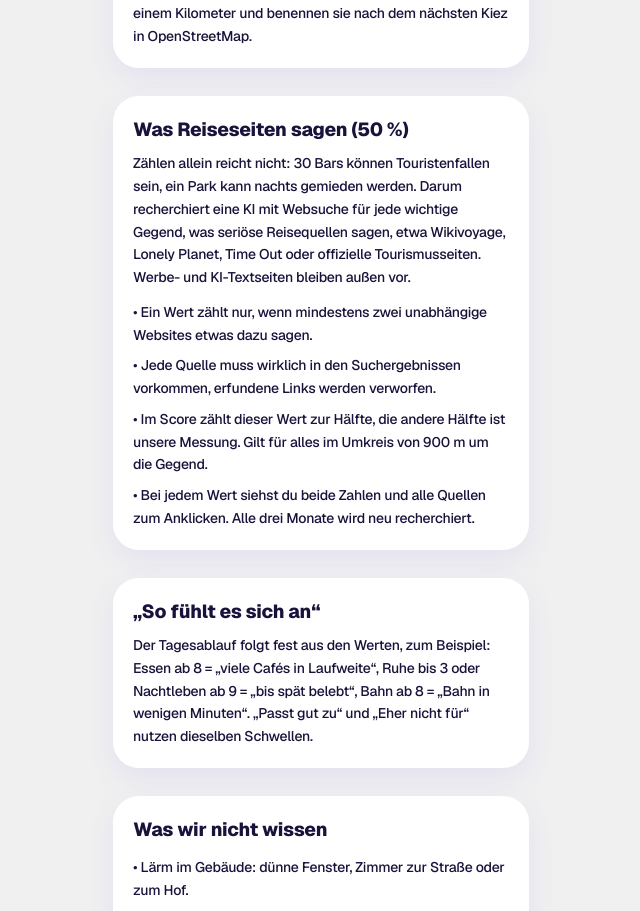
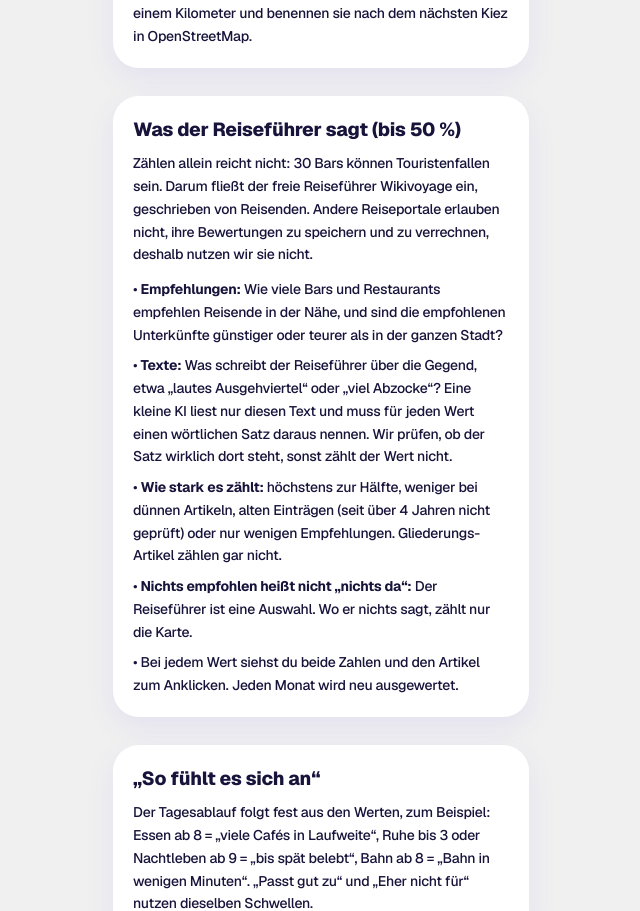
Before and after one commit to zockerhausen/staycheck-v2, a Next.js app: page /methode in a window 1280 px wide. Shown: the part 3527-4438 px from the top of the page, without its empty margins (319-959 px from the left). Built offline with nearby package versions, Linux system fonts and the light colour scheme; no server answers.

Commit message:
Texte: Reiseführer statt Reiseseiten, Methode-Abschnitt neu
Co-Authored-By: Claude Opus 5.5 <noreply@anthropic.com>
Claude-Session: https://claude.ai/code/session_01NHFJiDqfkhiYUvj1E1dwBL

```diff
--- a/src/app/methode/page.tsx
+++ b/src/app/methode/page.tsx
@@ -140,17 +140,17 @@ export default function MethodePage() {
       </section>
 
       <section className="card mt-7 p-5">
-        <h2 className="font-display text-[19px] font-extrabold">Was Reiseseiten sagen (50 %)</h2>
+        <h2 className="font-display text-[19px] font-extrabold">Was der Reiseführer sagt (bis 50 %)</h2>
         <p className="mt-2 text-sm leading-relaxed">
-          Zählen allein reicht nicht: 30 Bars können Touristenfallen sein, ein Park kann nachts gemieden werden. Darum recherchiert eine KI mit Websuche
-          für jede wichtige Gegend, was seriöse Reisequellen sagen, etwa Wikivoyage, Lonely Planet, Time Out oder offizielle Tourismusseiten. Werbe- und
-          KI-Textseiten bleiben außen vor.
+          Zählen allein reicht nicht: 30 Bars können Touristenfallen sein. Darum fließt der freie Reiseführer Wikivoyage ein, geschrieben von Reisenden.
+          Andere Reiseportale erlauben nicht, ihre Bewertungen zu speichern und zu verrechnen, deshalb nutzen wir sie nicht.
         </p>
         <ul className="mt-3 space-y-2 text-sm leading-relaxed">
-          <li>• Ein Wert zählt nur, wenn mindestens zwei unabhängige Websites etwas dazu sagen.</li>
-          <li>• Jede Quelle muss wirklich in den Suchergebnissen vorkommen, erfundene Links werden verworfen.</li>
-          <li>• Im Score zählt dieser Wert zur Hälfte, die andere Hälfte ist unsere Messung. Gilt für alles im Umkreis von 900 m um die Gegend.</li>
-          <li>• Bei jedem Wert siehst du beide Zahlen und alle Quellen zum Anklicken. Alle drei Monate wird neu recherchiert.</li>
+          <li>• <b>Empfehlungen:</b> Wie viele Bars und Restaurants empfehlen Reisende in der Nähe, und sind die empfohlenen Unterkünfte günstiger oder teurer als in der ganzen Stadt?</li>
+          <li>• <b>Texte:</b> Was schreibt der Reiseführer über die Gegend, etwa „lautes Ausgehviertel“ oder „viel Abzocke“? Eine kleine KI liest nur diesen Text und muss für jeden Wert einen wörtlichen Satz daraus nennen. Wir prüfen, ob der Satz wirklich dort steht, sonst zählt der Wert nicht.</li>
+          <li>• <b>Wie stark es zählt:</b> höchstens zur Hälfte, weniger bei dünnen Artikeln, alten Einträgen (seit über 4 Jahren nicht geprüft) oder nur wenigen Empfehlungen. Gliederungs-Artikel zählen gar nicht.</li>
+          <li>• <b>Nichts empfohlen heißt nicht „nichts da“:</b> Der Reiseführer ist eine Auswahl. Wo er nichts sagt, zählt nur die Karte.</li>
+          <li>• Bei jedem Wert siehst du beide Zahlen und den Artikel zum Anklicken. Jeden Monat wird neu ausgewertet.</li>
         </ul>
       </section>
 
--- a/src/components/ScoreExplain.tsx
+++ b/src/components/ScoreExplain.tsx
@@ -69,7 +69,7 @@ export default function ScoreExplain({
           {personal
             ? "Der Score ist der Durchschnitt aller Werte, gewichtet nach deinem Reise-Profil. Was dir wichtig ist, zählt mehr."
             : "Der Score ist der Durchschnitt aller Werte mit einer Standard-Gewichtung. Mit dem Quiz rechnen wir nach deinen Wünschen."}
-          {Object.values(details).some((d) => d.web) && " Wo seriöse Reiseseiten etwas dazu sagen, zählen sie zur Hälfte mit. Tippe auf einen Wert für die Quellen."}
+          {Object.values(details).some((d) => d.web) && " Wo der Reiseführer Wikivoyage etwas dazu sagt, zählt er höchstens zur Hälfte mit. Tippe auf einen Wert für die Quellen."}
         </p>
         {capped !== null && (
           <p className="pt-2 text-xs font-semibold text-warn">
@@ -149,7 +149,7 @@ export default function ScoreExplain({
                 )}
                 <span className="mt-2 inline-block rounded-full bg-tan px-2.5 py-1 text-[11px] font-bold text-muted">
                   Quelle: {SOURCE[d.source]}
-                  {d.web ? " + Reiseseiten (50 %)" : ""}
+                  {d.web ? " + Reiseführer" : ""}
                 </span>
               </div>
             </details>
```
